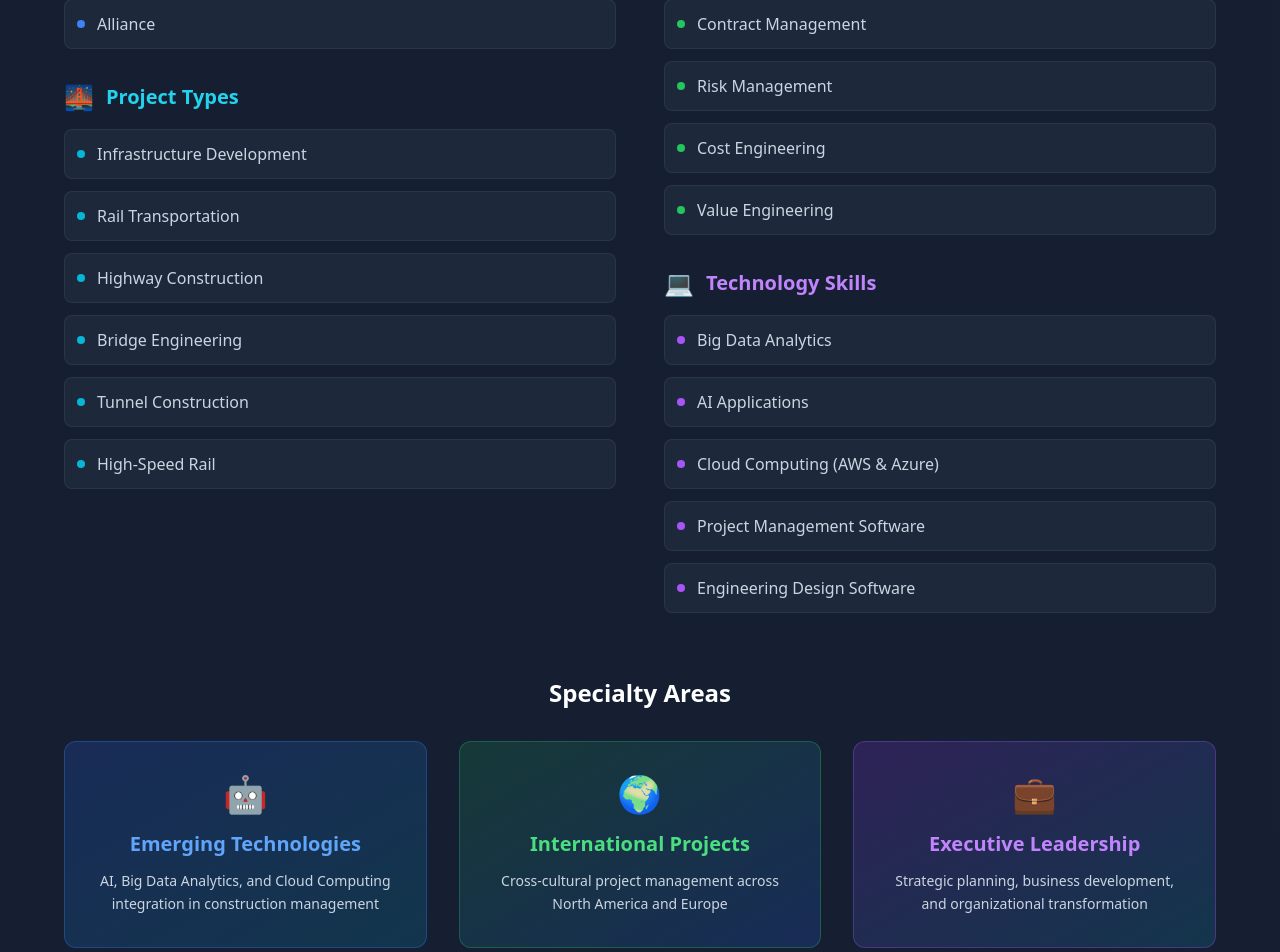
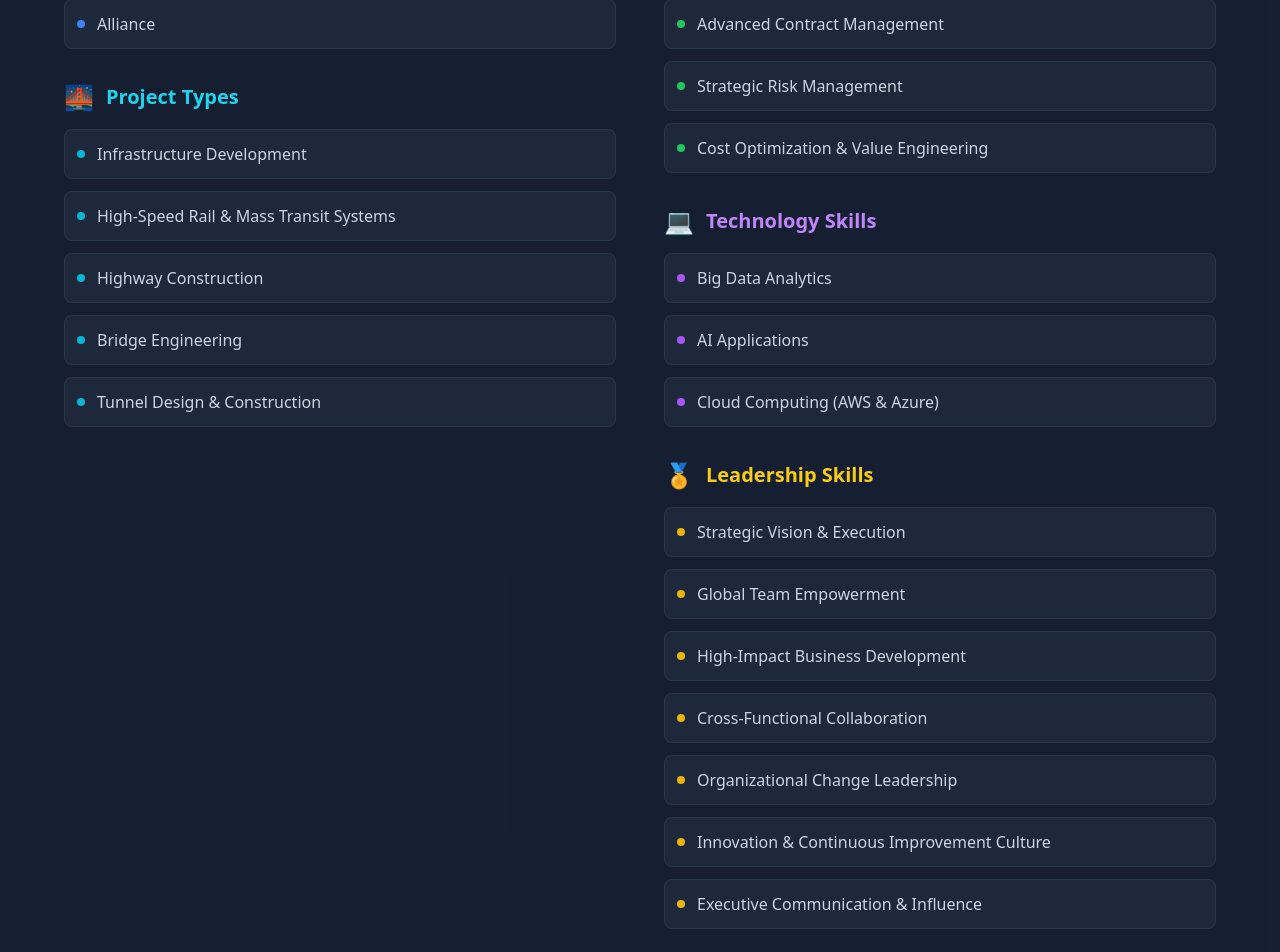
Before and after one commit to progohan/EFernandezOrtiz, a React (Vite) app: page / in a window 1280 px wide. Shown: the part 8060-9012 px from the top of the page. Built offline with nearby package versions, Linux system fonts and the light colour scheme.

Commit message:
actualizacion Leadership skills

```diff
--- a/public/data.json
+++ b/public/data.json
@@ -404,45 +404,41 @@
   ],
   "technical_expertise": {
     "delivery_models": [
+      "Design-Build",
       "P3",
-      "Design-Build",
       "CMAR",
       "PDB",
       "Alliance"
     ],
     "project_types": [
       "Infrastructure Development",
-      "Rail Transportation",
+      "High-Speed Rail & Mass Transit Systems",
       "Highway Construction",
       "Bridge Engineering",
-      "Tunnel Construction",
-      "High-Speed Rail"
+      "Tunnel Design & Construction"
     ],
     "technical_skills": [
       "Civil Engineering",
-      "Structural Engineering",
-      "Geotechnical Engineering",
-      "Project Controls",
-      "Contract Management",
-      "Risk Management",
-      "Cost Engineering",
-      "Value Engineering"
+      "Structural Design",
+      "Geotechnical Analysis",
+      "Program Controls & Performance Analytics",
+      "Advanced Contract Management",
+      "Strategic Risk Management",
+      "Cost Optimization & Value Engineering"
     ],
     "technology_skills": [
       "Big Data Analytics",
       "AI Applications",
-      "Cloud Computing (AWS & Azure)",
-      "Project Management Software",
-      "Engineering Design Software"
+      "Cloud Computing (AWS & Azure)"
     ]
   },
   "leadership_skills": [
-    "Strategic Planning & Execution",
-    "Cross-Functional Team Leadership",
-    "Stakeholder Engagement & Communication",
-    "Mentorship & Team Development",
-    "Change Management",
-    "Business Development",
-    "Innovation & Continuous Improvement"
+    "Strategic Vision & Execution",
+    "Global Team Empowerment",
+    "High-Impact Business Development",
+    "Cross-Functional Collaboration",
+    "Organizational Change Leadership",
+    "Innovation & Continuous Improvement Culture",
+    "Executive Communication & Influence"
   ]
 }
--- a/src/App.tsx
+++ b/src/App.tsx
@@ -112,7 +112,11 @@ function App() {
       <Hero data={resumeData.personal_info} />
       <About data={resumeData.personal_info} achievements={resumeData.key_achievements} />
       <Experience experiences={resumeData.work_experience} />
-      <CoreCompetencies competencies={resumeData.core_competencies} technicalExpertise={resumeData.technical_expertise} />
+            <CoreCompetencies
+        competencies={resumeData.core_competencies}
+        technicalExpertise={resumeData.technical_expertise}
+        leadershipSkills={resumeData.leadership_skills}
+      />
       <KeyProjects projects={resumeData.key_projects} />
       <Education
         education={resumeData.education}
--- a/src/components/CoreCompetencies.tsx
+++ b/src/components/CoreCompetencies.tsx
@@ -8,9 +8,14 @@ interface CoreCompetenciesProps {
     technical_skills: string[];
     technology_skills: string[];
   };
+  leadershipSkills: string[];
 }
 
-const CoreCompetencies: React.FC<CoreCompetenciesProps> = ({ competencies, technicalExpertise }) => {
+const CoreCompetencies: React.FC<CoreCompetenciesProps> = ({
+  competencies,
+  technicalExpertise,
+  leadershipSkills,
+}) => {
   const competencyIcons = {
     'Strategic Planning & Execution': '🎯',
     'Project & Program Management': '📊',
@@ -134,6 +139,24 @@ const CoreCompetencies: React.FC<CoreCompetenciesProps> = ({ competencies, techn
                   ))}
                 </div>
               </div>
+
+              <div>
+                <h3 className="text-xl font-semibold text-yellow-400 mb-4 flex items-center">
+                  <span className="text-2xl mr-3">🏅</span>
+                  Leadership Skills
+                </h3>
+                <div className="space-y-3">
+                  {leadershipSkills.map((skill, index) => (
+                    <div
+                      key={index}
+                      className="flex items-center p-3 bg-slate-700/30 rounded-lg border border-slate-600/30"
+                    >
+                      <div className="w-2 h-2 bg-yellow-500 rounded-full mr-3"></div>
+                      <span className="text-slate-300">{skill}</span>
+                    </div>
+                  ))}
+                </div>
+              </div>
             </div>
           </div>
 
```
